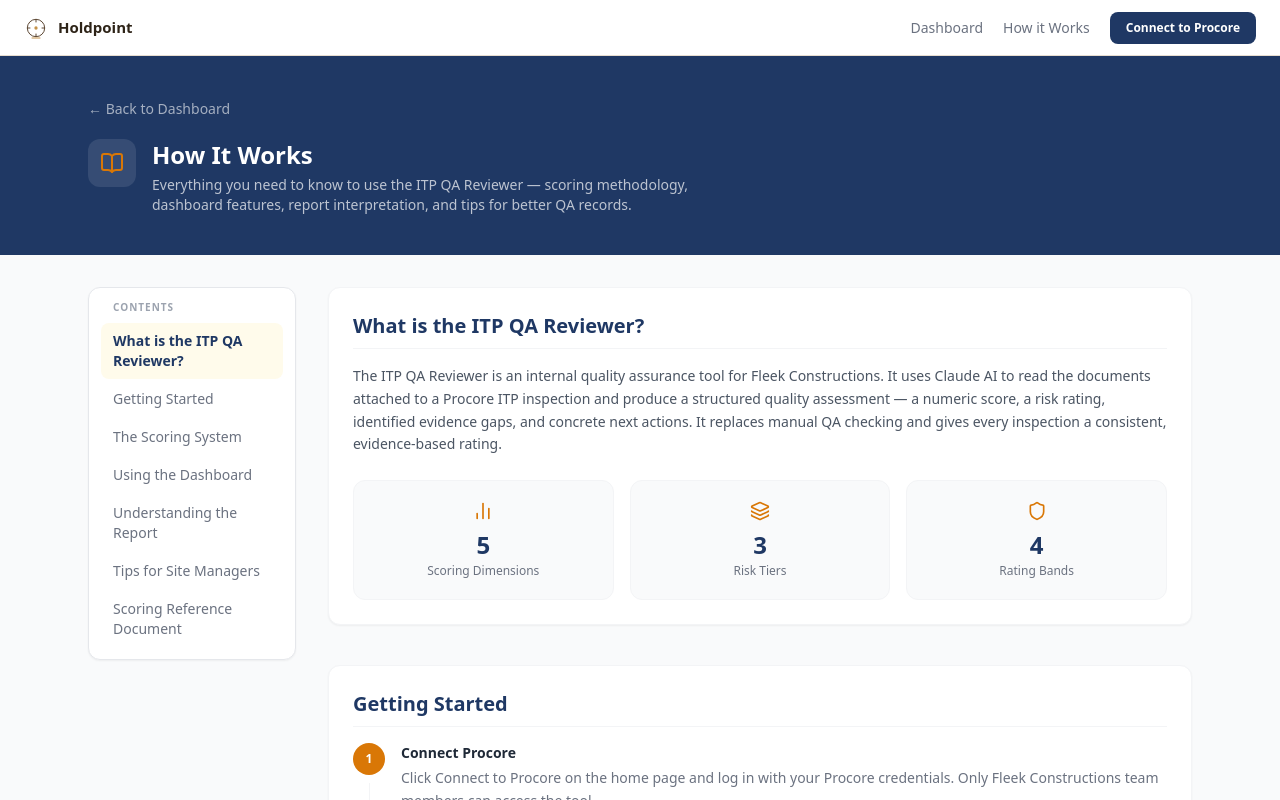
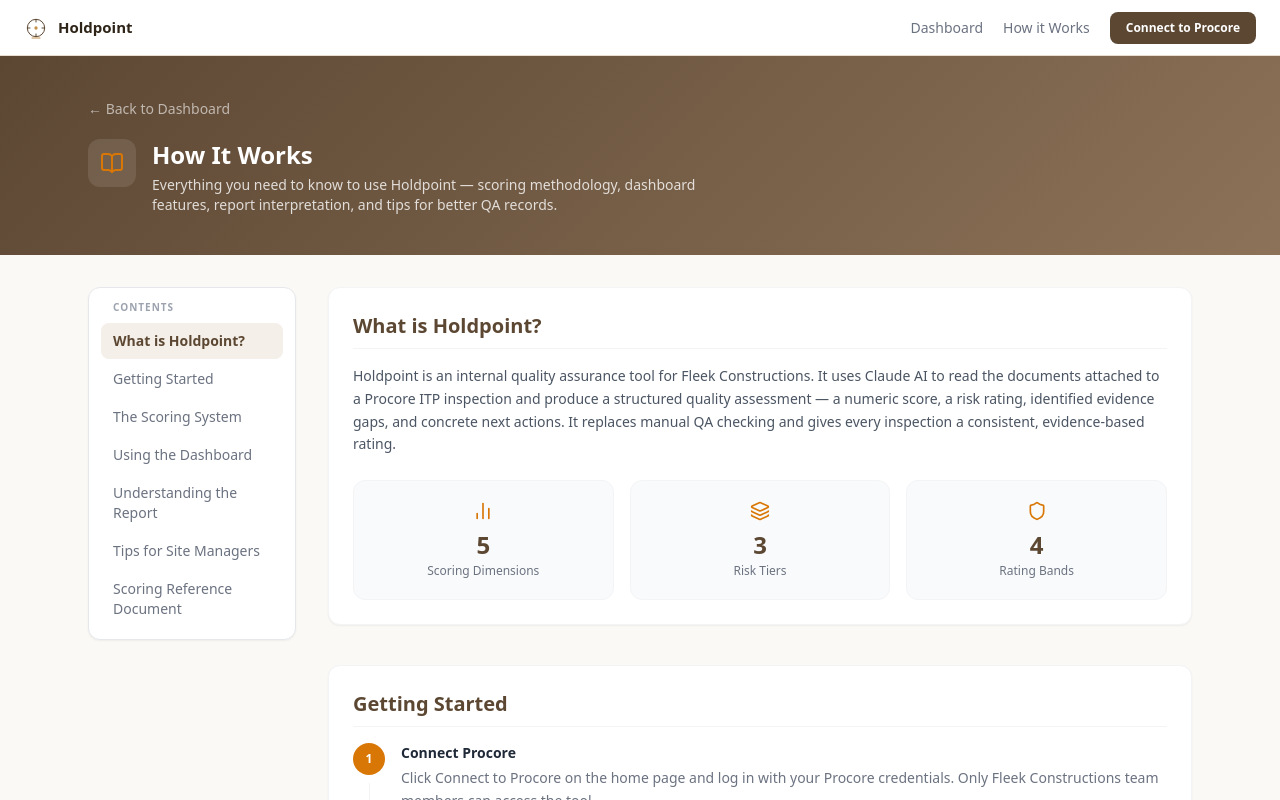
Before and after one commit to jordan91lloyd-web/ITP-reviewer, a Next.js app: page /how-it-works in a window 1280 px wide. Built offline with nearby package versions, Linux system fonts and the light colour scheme; no server answers.

Commit message:
feat: complete HP palette — how-it-works, insights, upload, nav buttons all warm-800 [2026-05-13 17:37]

```diff
--- a/src/app/dashboard/page.tsx
+++ b/src/app/dashboard/page.tsx
@@ -1804,7 +1804,7 @@
                         <div
                           key={`group-${groupName}`}
                           className="select-none"
-                          style={{ display: "flex", alignItems: "center", gap: 8, padding: "6px 4px", marginBottom: 5, marginTop: 12 }}
+                          style={{ display: "flex", alignItems: "center", gap: 10, padding: "6px 0", marginBottom: 5, marginTop: 12 }}
                         >
                           <div onClick={e => e.stopPropagation()} style={{ display: "flex", alignItems: "center", gap: 6, flexShrink: 0 }}>
                             <span
--- a/src/app/how-it-works/page.tsx
+++ b/src/app/how-it-works/page.tsx
@@ -14,7 +14,7 @@
 // ── Section config ─────────────────────────────────────────────────────────────
 
 const SECTIONS = [
-  { id: "what-is-it",      label: "What is the ITP QA Reviewer?" },
+  { id: "what-is-it",      label: "What is Holdpoint?" },
   { id: "getting-started", label: "Getting Started" },
   { id: "scoring-system",  label: "The Scoring System" },
   { id: "using-dashboard", label: "Using the Dashboard" },
@@ -27,7 +27,7 @@
 
 function SectionHeading({ children }: { children: React.ReactNode }) {
   return (
-    <h2 className="text-xl font-bold text-[#1F3864] mb-4 pb-2 border-b border-gray-100">
+    <h2 className="text-xl font-bold mb-4 pb-2 border-b border-gray-100" style={{ color: "var(--hp-warm-800)" }}>
       {children}
     </h2>
   );
@@ -102,7 +102,8 @@
       <a
         href={loading ? "#" : downloadUrl}
         download
-        className={`inline-flex items-center gap-2 rounded-lg bg-[#1F3864] px-5 py-3 text-sm font-semibold text-white hover:bg-[#253f77] transition-colors shadow-sm ${loading ? "opacity-50 pointer-events-none" : ""}`}
+        className={`inline-flex items-center gap-2 rounded-lg px-5 py-3 text-sm font-semibold text-white transition-colors shadow-sm ${loading ? "opacity-50 pointer-events-none" : ""}`}
+        style={{ backgroundColor: "var(--hp-warm-800)" }}
       >
         <Download className="h-4 w-4" />
         Download ITP QA Scoring Guidelines
@@ -115,7 +116,7 @@
         </p>
         {isAdmin && (
           <p className="mt-2">
-            <Link href="/admin/documents" className="text-[#1F3864] hover:underline font-medium">
+            <Link href="/admin/documents" className="hover:underline font-medium" style={{ color: "var(--hp-warm-800)" }}>
               Update scoring document →
             </Link>
           </p>
@@ -166,10 +167,9 @@
           key={s.id}
           onClick={() => scrollTo(s.id)}
           className={`w-full text-left px-3 py-2 rounded-lg text-sm transition-colors ${
-            activeSection === s.id
-              ? "bg-amber-50 text-[#1F3864] font-semibold"
-              : "text-gray-500 hover:text-[#1F3864] hover:bg-gray-50"
+            activeSection === s.id ? "font-semibold" : "text-gray-500 hover:bg-gray-50"
           }`}
+          style={activeSection === s.id ? { backgroundColor: "var(--hp-warm-100)", color: "var(--hp-warm-800)" } : {}}
         >
           {s.label}
         </button>
@@ -178,14 +178,15 @@
   );
 
   return (
-    <div className="min-h-full bg-[#F9FAFB]">
+    <div className="min-h-full" style={{ backgroundColor: "var(--hp-bg)" }}>
 
       {/* Page hero */}
-      <div className="bg-[#1F3864] text-white">
+      <div className="text-white" style={{ background: "linear-gradient(135deg, #5C4733 0%, #8C7258 100%)" }}>
         <div className="mx-auto max-w-6xl px-6 py-10">
           <Link
             href="/dashboard"
-            className="inline-flex items-center gap-1.5 text-sm text-white/60 hover:text-white transition-colors mb-5"
+            className="inline-flex items-center gap-1.5 text-sm transition-colors mb-5"
+            style={{ color: "rgba(255,255,255,0.6)" }}
           >
             ← Back to Dashboard
           </Link>
@@ -195,8 +196,8 @@
             </div>
             <div>
               <h1 className="text-2xl font-bold mb-1">How It Works</h1>
-              <p className="text-white/70 text-sm max-w-xl">
-                Everything you need to know to use the ITP QA Reviewer — scoring methodology,
+              <p className="text-sm max-w-xl" style={{ color: "rgba(255,255,255,0.8)" }}>
+                Everything you need to know to use Holdpoint — scoring methodology,
                 dashboard features, report interpretation, and tips for better QA records.
               </p>
             </div>
@@ -210,7 +211,8 @@
         <div className="lg:hidden mb-6">
           <button
             onClick={() => setTocOpen(!tocOpen)}
-            className="w-full flex items-center justify-between rounded-xl border border-gray-200 bg-white px-4 py-3 text-sm font-semibold text-[#1F3864] shadow-sm"
+            className="w-full flex items-center justify-between rounded-xl border border-gray-200 bg-white px-4 py-3 text-sm font-semibold shadow-sm"
+            style={{ color: "var(--hp-warm-800)" }}
           >
             <span>Table of Contents</span>
             {tocOpen ? <ChevronDown className="h-4 w-4" /> : <ChevronRight className="h-4 w-4" />}
@@ -240,9 +242,9 @@
             {/* ── 1. What is it ── */}
             <section id="what-is-it" className="scroll-mt-6">
               <Card>
-                <SectionHeading>What is the ITP QA Reviewer?</SectionHeading>
+                <SectionHeading>What is Holdpoint?</SectionHeading>
                 <p className="text-sm text-gray-600 leading-relaxed mb-6">
-                  The ITP QA Reviewer is an internal quality assurance tool for Fleek Constructions.
+                  Holdpoint is an internal quality assurance tool for Fleek Constructions.
                   It uses Claude AI to read the documents attached to a Procore ITP inspection and
                   produce a structured quality assessment — a numeric score, a risk rating, identified
                   evidence gaps, and concrete next actions. It replaces manual QA checking and gives
@@ -256,7 +258,7 @@
                   ].map(({ icon, stat, label }) => (
                     <div key={label} className="text-center rounded-xl bg-[#F9FAFB] border border-gray-100 py-5 px-3">
                       <div className="flex justify-center mb-2">{icon}</div>
-                      <p className="text-2xl font-bold text-[#1F3864]">{stat}</p>
+                      <p className="text-2xl font-bold" style={{ color: "var(--hp-warm-800)" }}>{stat}</p>
                       <p className="text-xs text-gray-500 mt-0.5">{label}</p>
                     </div>
                   ))}
@@ -424,7 +426,7 @@
                         },
                       ].map(d => (
                         <tr key={d.code} className="hover:bg-gray-50/50">
-                          <td className="px-4 py-3 font-bold text-[#1F3864] text-sm align-top">{d.code}</td>
+                          <td className="px-4 py-3 font-bold text-sm align-top" style={{ color: "var(--hp-warm-800)" }}>{d.code}</td>
                           <td className="px-4 py-3 align-top">
                             <p className="font-semibold text-gray-800 text-xs mb-0.5">{d.label}</p>
                             <p className="text-xs text-gray-500 leading-relaxed">{d.desc}</p>
@@ -631,27 +633,27 @@
                 <div className="space-y-3">
                   {[
                     {
-                      icon: <Package className="h-4 w-4 text-[#1F3864]" />,
+                      icon: <Package className="h-4 w-4" style={{ color: "var(--hp-warm-800)" }} />,
                       tip: "Attach engineer certificates directly to the hold point item they relate to — not just to the ITP at the top level. Claude can find them either way, but direct attachment is clearest.",
                     },
                     {
-                      icon: <HardHat className="h-4 w-4 text-[#1F3864]" />,
+                      icon: <HardHat className="h-4 w-4" style={{ color: "var(--hp-warm-800)" }} />,
                       tip: "Always attach concrete dockets and cylinder break results for structural pours. These are the single biggest factor in D2 scoring for Tier 1 ITPs.",
                     },
                     {
-                      icon: <Eye className="h-4 w-4 text-[#1F3864]" />,
+                      icon: <Eye className="h-4 w-4" style={{ color: "var(--hp-warm-800)" }} />,
                       tip: "Photos should be taken before concealment — not after. A photo of finished concrete tells Claude less than a photo of the steel before the pour. Pre-pour and pre-concealment photos are what count for D5.",
                     },
                     {
-                      icon: <Users className="h-4 w-4 text-[#1F3864]" />,
+                      icon: <Users className="h-4 w-4" style={{ color: "var(--hp-warm-800)" }} />,
                       tip: "Close subcontractor ITPs before closing the main ITP. D3 scoring checks whether the subcontractor ITP is also responded to and closed — an open sub ITP will reduce your D3 score.",
                     },
                     {
-                      icon: <FileText className="h-4 w-4 text-[#1F3864]" />,
+                      icon: <FileText className="h-4 w-4" style={{ color: "var(--hp-warm-800)" }} />,
                       tip: "If something was done verbally and paperwork is coming, add a note in the ITP inspection item. Claude reads notes and understands context — a note explaining a verbal sign-off is better than silence.",
                     },
                     {
-                      icon: <TrendingUp className="h-4 w-4 text-[#1F3864]" />,
+                      icon: <TrendingUp className="h-4 w-4" style={{ color: "var(--hp-warm-800)" }} />,
                       tip: "A partially completed ITP with strong evidence scores better than a fully ticked ITP with nothing attached. Evidence quality matters more than checkbox completion.",
                     },
                   ].map((item, i) => (
--- a/src/components/GlobalNav.tsx
+++ b/src/components/GlobalNav.tsx
@@ -63,7 +63,8 @@
             ) : (
               <a
                 href="/api/auth/login"
-                className="rounded-lg bg-[#1F3864] px-4 py-2 text-xs font-semibold text-white hover:bg-[#253f77] transition-colors"
+                className="rounded-lg px-4 py-2 text-xs font-semibold text-white transition-colors"
+                style={{ backgroundColor: "var(--hp-warm-800)" }}
               >
                 Connect to Procore
               </a>
--- a/src/components/ProcoreImport.tsx
+++ b/src/components/ProcoreImport.tsx
@@ -464,7 +464,8 @@
         <button
           type="button"
           onClick={onLoad}
-          className="rounded-lg border border-blue-300 bg-blue-50 px-4 py-2 text-sm font-medium text-blue-700 hover:bg-blue-100 transition-colors"
+          className="rounded-lg px-4 py-2 text-sm font-medium transition-colors"
+          style={{ border: "1px solid var(--hp-border)", color: "var(--hp-text-secondary)", backgroundColor: "var(--hp-surface)" }}
         >
           Load projects
         </button>
--- a/src/components/UploadPortal.tsx
+++ b/src/components/UploadPortal.tsx
@@ -111,7 +111,8 @@
         <button
           type="submit"
           disabled={isLoading}
-          className="w-full rounded-xl bg-[#1F3864] px-6 py-4 text-base font-semibold text-white shadow-sm transition-colors hover:bg-[#253f77] active:bg-[#162a4a] disabled:opacity-60 disabled:cursor-not-allowed"
+          className="w-full rounded-xl px-6 py-4 text-base font-semibold text-white shadow-sm transition-colors disabled:opacity-60 disabled:cursor-not-allowed"
+          style={{ backgroundColor: "var(--hp-warm-800)" }}
         >
           {isLoading ? (
             <span className="flex items-center justify-center gap-3">
```
Also changed, not shown: src/components/InsightCard.tsx (+5 -3 lines), src/components/InsightsTab.tsx (+3 -4 lines).
